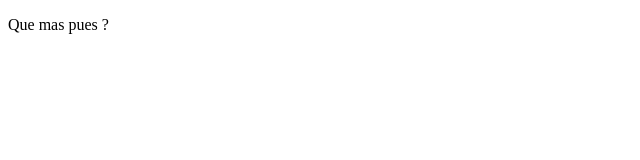
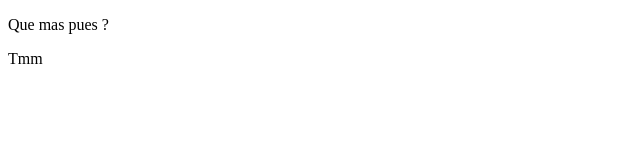
Before and after one commit to Farc47/Cursoprework, a plain HTML site: page index.html in a window 1280 px wide. Shown: the full height of the page, 0-640 px from the left. Drawn offline with Linux system fonts and the light colour scheme.

Commit message:
Cambios realizados

```diff
--- a/index.html
+++ b/index.html
@@ -8,5 +8,6 @@
 </head>
 <body>
     <p>Que mas pues ?</p>
+    <p>Tmm</p>
 </body>
 </html>
```
